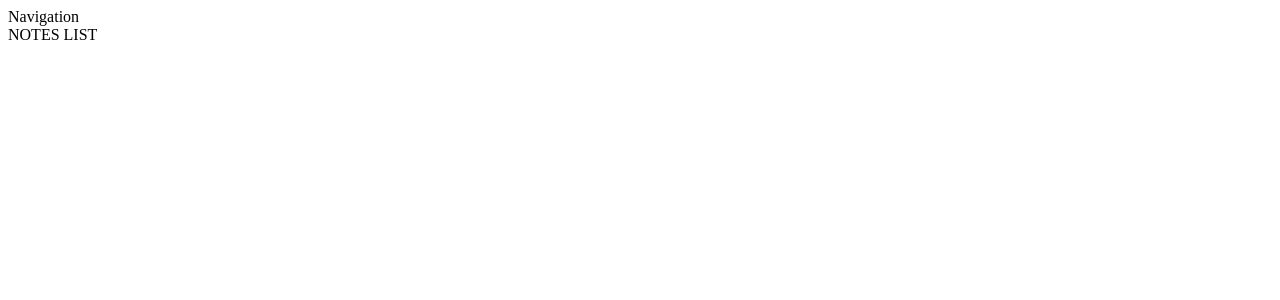
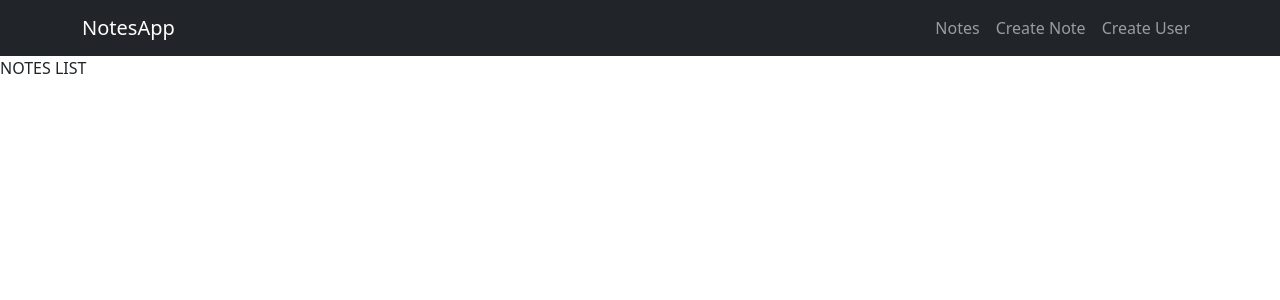
Before and after one commit to AlonsoYR/Proyect-Mern, a React (Create React App) app in the folder frontend/: page / in a window 1280 px wide. Shown: the top 300 px of the page. Built offline with nearby package versions, Linux system fonts and the light colour scheme.

Commit message:
Video 9
Boostrap

```diff
--- a/frontend/package.json
+++ b/frontend/package.json
@@ -6,6 +6,7 @@
     "@testing-library/jest-dom": "^5.17.0",
     "@testing-library/react": "^13.4.0",
     "@testing-library/user-event": "^13.5.0",
+    "bootstrap": "^5.3.2",
     "react": "^18.2.0",
     "react-dom": "^18.2.0",
     "react-router-dom": "^6.22.0",
--- a/frontend/src/App.js
+++ b/frontend/src/App.js
@@ -1,5 +1,6 @@
 import React from 'react';
 import { BrowserRouter as Router, Routes, Route} from 'react-router-dom';
+import 'bootstrap/dist/css/bootstrap.min.css';
 import './App.css';
 
 import Navigation from './components/Navigation'
--- a/frontend/src/components/Navigation.js
+++ b/frontend/src/components/Navigation.js
@@ -1,11 +1,32 @@
 import React, { Component } from 'react'
+import {Link} from 'react-router-dom'
 
 export default class Navigation extends Component {
-  render() {
-    return (
-      <div>
-        Navigation
-      </div>
-    )
-  }
+    render() {
+        return (
+            <nav className="navbar navbar-expand-lg navbar-dark bg-dark">
+                <div className="container">
+                    <Link className="navbar-brand" to="/">
+                        NotesApp
+                    </Link>
+                    <button className="navbar-toggler" type="button" data-bs-toggle="collapse" data-bs-target="#navbarNav" aria-controls="navbarNav" aria-expanded="false" aria-label="Toggle navigation">
+                        <span className="navbar-toggler-icon"></span>
+                    </button>
+                    <div className="collapse navbar-collapse" id="navbarNav">
+                        <ul className="navbar-nav ms-auto">
+                            <li className="nav-item">
+                               <Link className='nav-link' to="/">Notes</Link>
+                            </li>
+                            <li className="nav-item">
+                            <Link className='nav-link' to="/create">Create Note</Link>
+                            </li>
+                            <li className="nav-item">
+                            <Link className='nav-link' to="/user">Create User</Link>
+                            </li>
+                        </ul>
+                    </div>
+                </div>
+            </nav>
+        )
+    }
 }
```
Also changed, not shown: 1 other file (tests, documents, lock files or other folders).
